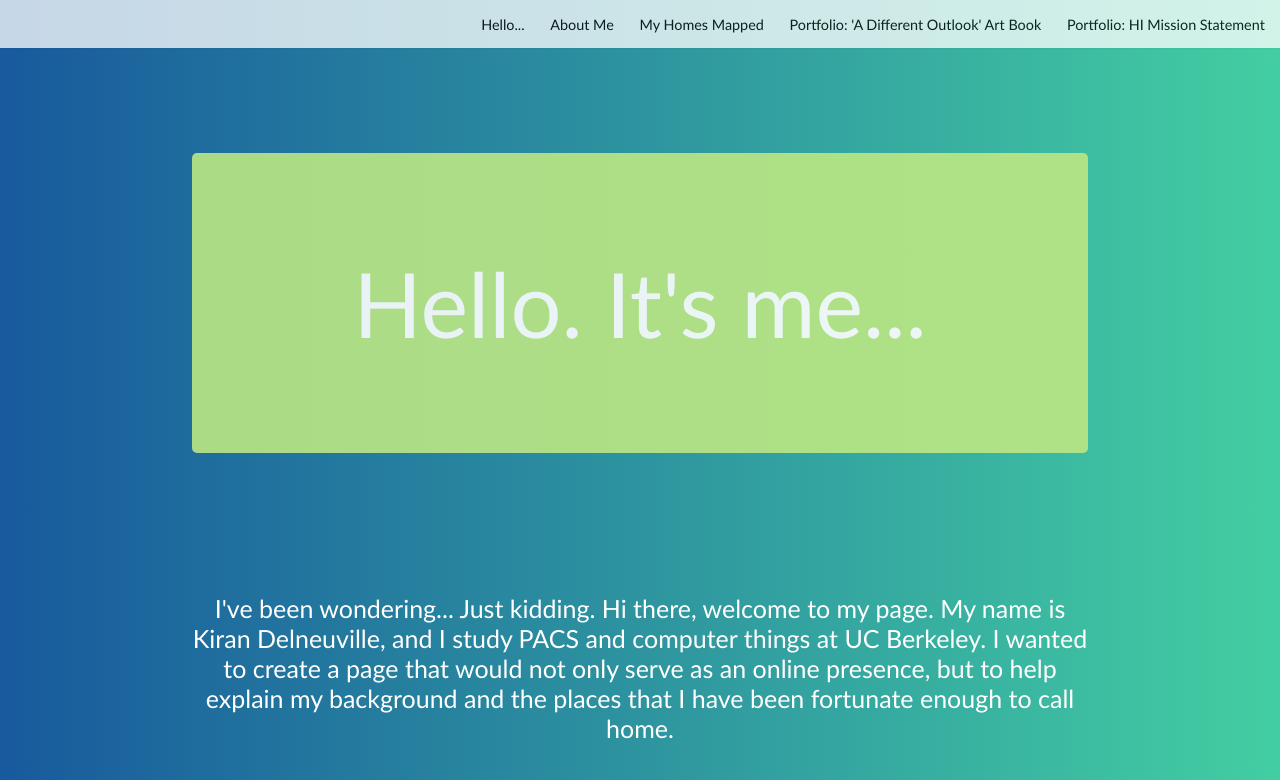
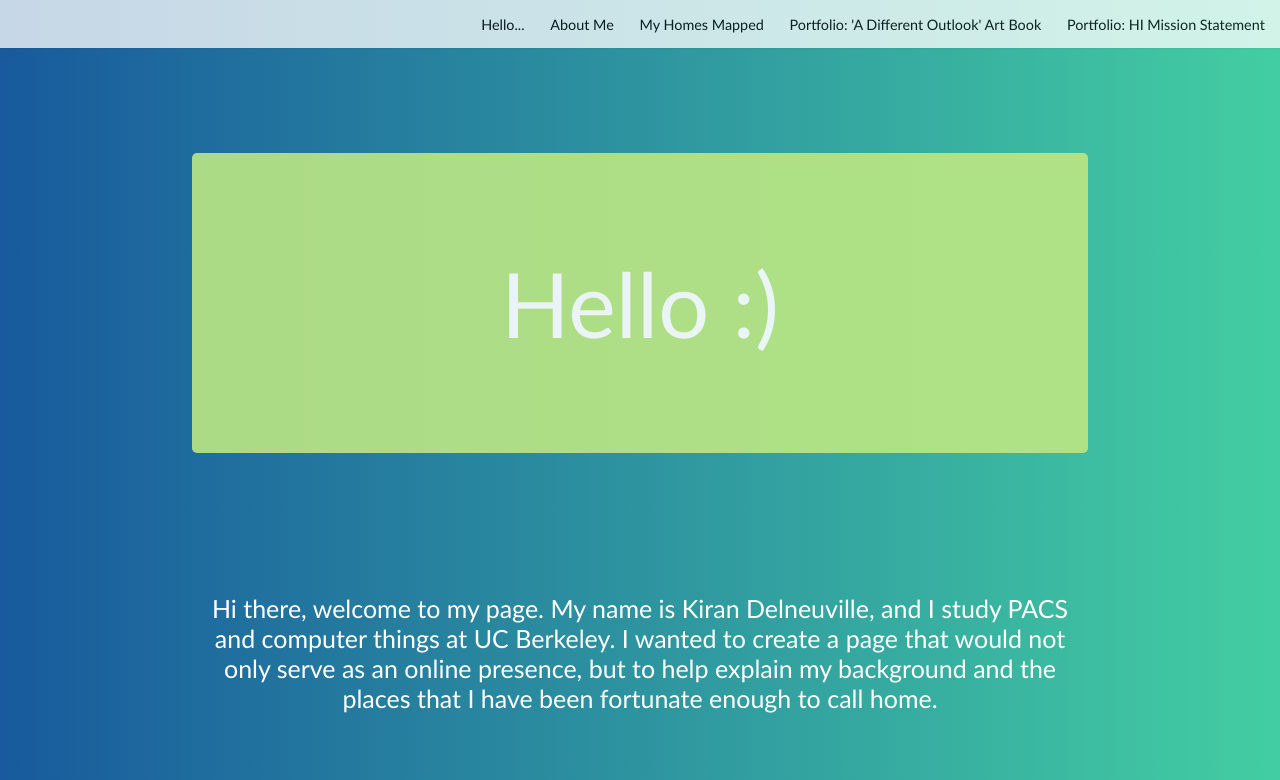
Before and after one commit to kirandel/kirandel.github.io, a plain HTML site: page index.html in a window 1280 px wide. Shown: the top 780 px of the page. Drawn offline with nearby package versions, Linux system fonts and the light colour scheme; a script that the page names is missing.

Commit message:
Update index.html

```diff
--- a/index.html
+++ b/index.html
@@ -63,7 +63,7 @@
 
             <section class = "content_page" id = "landing_page">
                 <div class = "text" id = "landing_page_content">
-                    Hello. It's me...
+                    Hello :)
                 </div>
             </section>
 
@@ -100,7 +100,7 @@
 
             <section class = "content_page" id = "about_me">
                 <div class = "text" id = "about_me_content">
-                     I've been wondering... Just kidding. Hi there, welcome to my page. My name is Kiran Delneuville, and I study PACS and computer things at UC Berkeley. I wanted to create a page that would not only serve as an online presence, but to help explain my background and the places that I have been fortunate enough to call home.
+                     Hi there, welcome to my page. My name is Kiran Delneuville, and I study PACS and computer things at UC Berkeley. I wanted to create a page that would not only serve as an online presence, but to help explain my background and the places that I have been fortunate enough to call home.
 
                 </div>
             </section>
```
